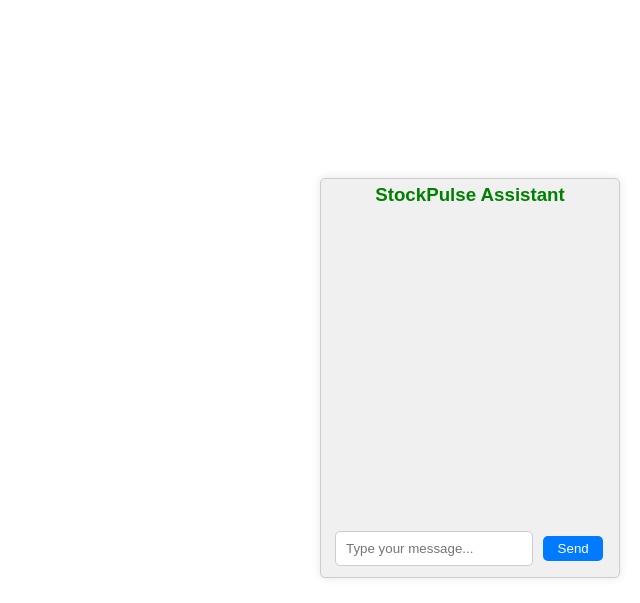
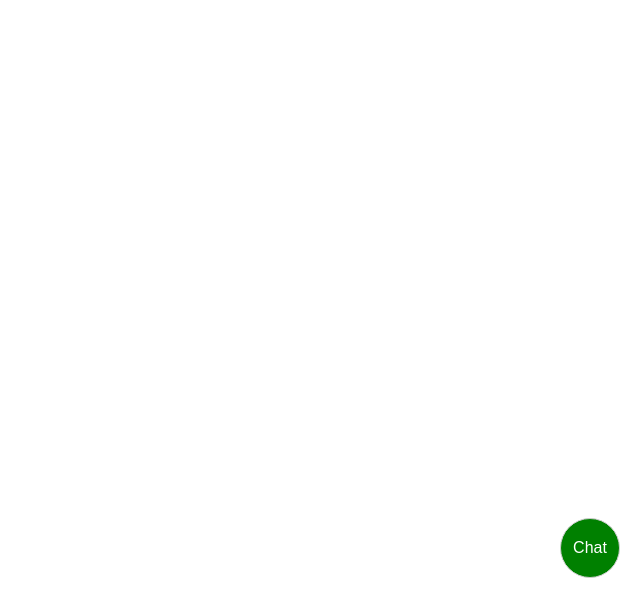
Before and after one commit to SwayamMehta10/StockPulse-Web-App, a Flask app: page /company-background in a window 1280 px wide. Shown: the part 197-800 px from the top of the page, without its empty margins (640-1280 px from the left). Run offline with Flask 3, Linux system fonts and the light colour scheme.

Commit message:
minimized chat window

```diff
--- a/static/css/chatbot.css
+++ b/static/css/chatbot.css
@@ -1,6 +1,6 @@
 #chatbot-container {
 	position: fixed;
-	bottom: 20px;
+	bottom: 100px;
 	right: 20px;
 	width: 300px;
 	height: 400px;
@@ -15,21 +15,23 @@
 
 #chatbot-window {
 	height: 90%;
+	max-height: 310px;
 	overflow-y: auto;
 	padding: 10px;
 	display: flex;
 	flex-direction: column;
-	margin-bottom: 10px;
+	margin-bottom: 20px;
 }
 
 .chat-input-container {
 	display: flex;
 	flex-direction: row;
 	margin: 6px;
-	position: relative;
-	left: 8px;
-	bottom: 5px;
+	position: absolute;
+	left: 10px;
+	bottom: 10px;
 	width: 90%;
+	/* top: 10px; */
 }
 
 .chat-input-container input[type="text"] {
@@ -86,3 +88,17 @@
 	color: green;
 	text-align: center;
 }
+
+#chatButton {
+	position: fixed;
+	bottom: 20px;
+	right: 20px;
+	width: 60px;
+	height: 60px;
+	border: 1px solid #ccc;
+	border-radius: 50%;
+	background-color: green;
+	color: white;
+	font-size: 16px;
+	cursor: pointer;
+}
--- a/static/js/chatbot.js
+++ b/static/js/chatbot.js
@@ -37,6 +37,15 @@
 	}
 	appendGeminiMessage(text);
 };
+
+$("#chatButton").click(function () {
+	var chatbotContainer = document.getElementById("chatbot-container");
+	if (chatbotContainer.style.display === "none") {
+		chatbotContainer.style.display = "block";
+	} else {
+		chatbotContainer.style.display = "none";
+	}
+});
 
 document.getElementById("send-btn").addEventListener("click", function () {
 	var userInput = document.getElementById("user-input").value;
--- a/static/js/info.js
+++ b/static/js/info.js
@@ -70,6 +70,13 @@
 	}
 
 	$("#applyButton").click(function () {
+		var chatbotContainer = document.getElementById("chatbot-container");
+		if (chatbotContainer.style.display === "none") {
+			chatbotContainer.style.display = "block";
+		} else {
+			chatbotContainer.style.display = "none";
+		}
+
 		company = $("#company").val().split(":");
 		ticker = company[1].trim();
 		officialCompanyName = company[0].trim();
--- a/templates/companyBackground.html
+++ b/templates/companyBackground.html
@@ -101,11 +101,12 @@
 				alignment with ESG voting policy according to region.
 			</p>
 			<div id="risk_plot"></div>
-			<div id="chatbot-container">
+
+			<button id="chatButton">Chat</button>
+			<div id="chatbot-container" style="display:none;">
 				<h3 id="stockpulse-ai">StockPulse Assistant</h3>
 				<div id="chatbot-window">
 					<!-- Chatbot messages will be displayed here -->
-				</div>
 					<div class="chat-input-container">
 						<input
 							type="text"
@@ -113,6 +114,7 @@
 							placeholder="Type your message..."
 						/>
 						<button id="send-btn">Send</button>
+					</div>
 				</div>
 			</div>
 		</div>
--- a/templates/forecast.html
+++ b/templates/forecast.html
@@ -86,11 +86,11 @@
 				<div style="clear: both"></div>
 			</div>
 
-			<div id="chatbot-container">
+			<button id="chatButton">Chat</button>
+			<div id="chatbot-container" style="display: none">
 				<h3 id="stockpulse-ai">StockPulse Assistant</h3>
 				<div id="chatbot-window">
 					<!-- Chatbot messages will be displayed here -->
-				</div>
 					<div class="chat-input-container">
 						<input
 							type="text"
@@ -98,6 +98,7 @@
 							placeholder="Type your message..."
 						/>
 						<button id="send-btn">Send</button>
+					</div>
 				</div>
 			</div>
 		</div>
--- a/templates/technicalAnalysis.html
+++ b/templates/technicalAnalysis.html
@@ -94,11 +94,11 @@
 			<h2 id="heading"></h2>
 			<div id="stockAnalysis"></div>
 
-			<div id="chatbot-container">
+			<button id="chatButton">Chat</button>
+			<div id="chatbot-container" style="display:none;">
 				<h3 id="stockpulse-ai">StockPulse Assistant</h3>
 				<div id="chatbot-window">
 					<!-- Chatbot messages will be displayed here -->
-				</div>
 					<div class="chat-input-container">
 						<input
 							type="text"
@@ -106,6 +106,7 @@
 							placeholder="Type your message..."
 						/>
 						<button id="send-btn">Send</button>
+					</div>
 				</div>
 			</div>
 		</div>
```
Lines whose indentation alone changed are shown as unchanged.
